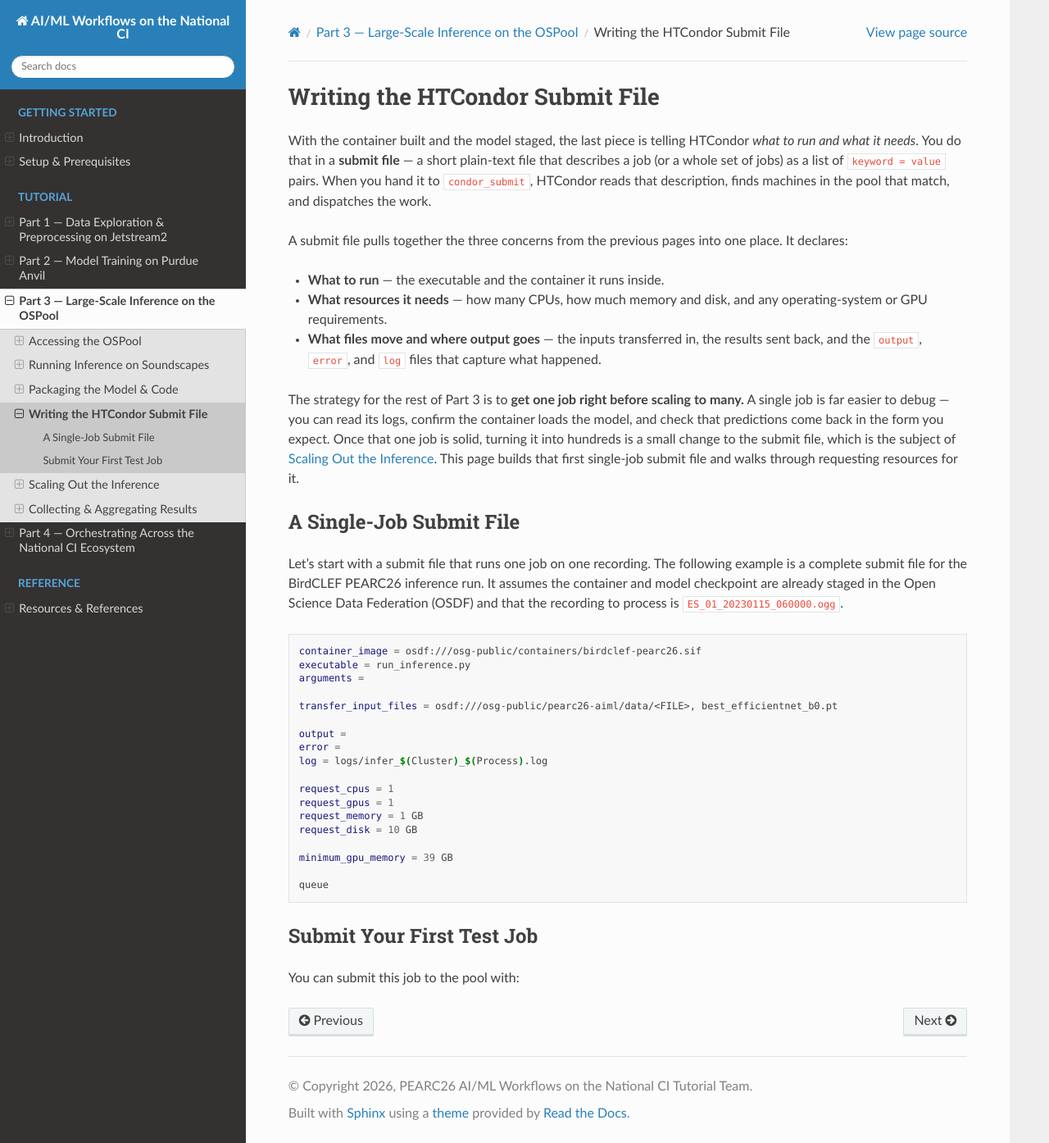
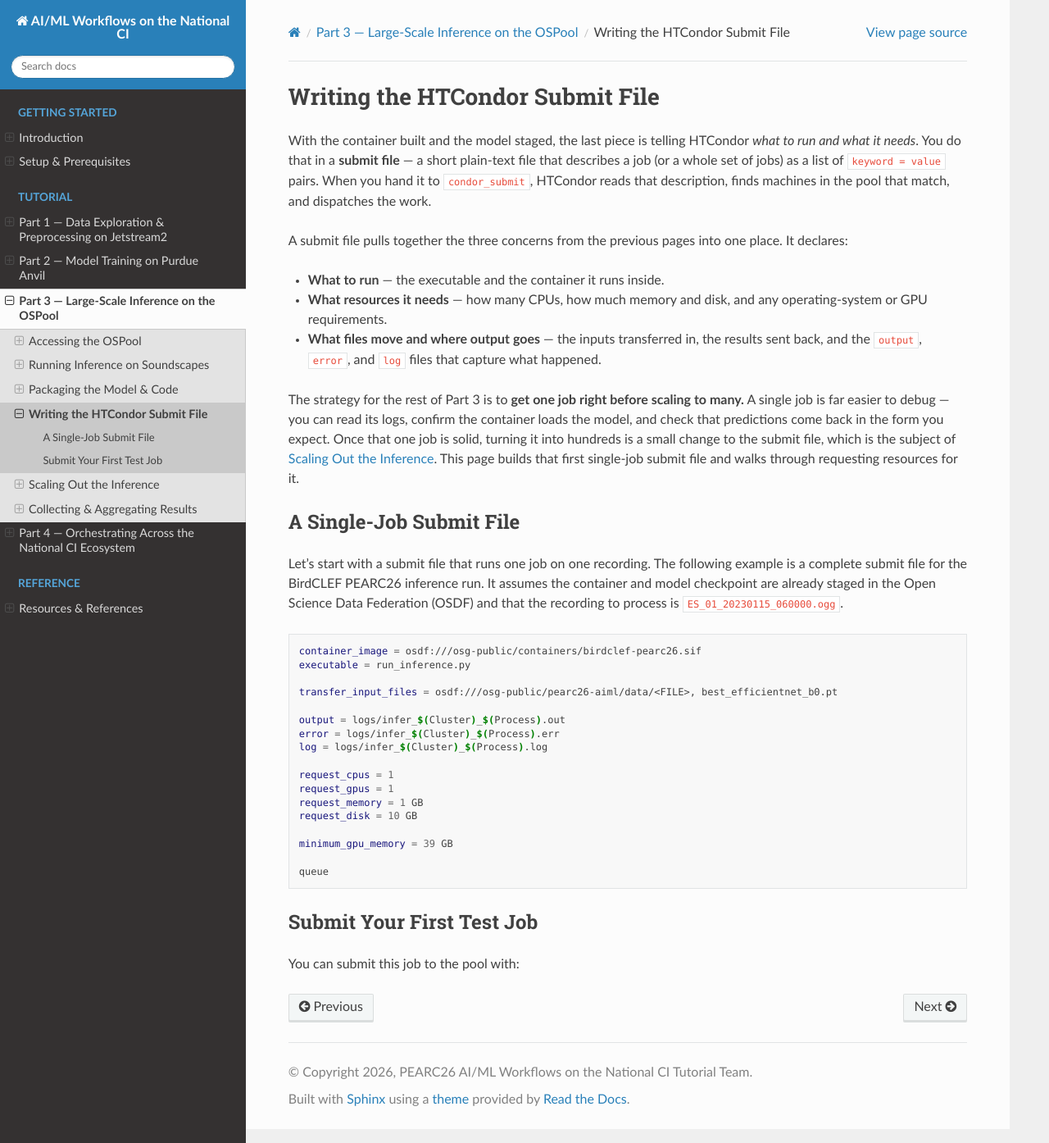
Before and after one commit to dmora127/PEARC26-AIML-on-National-CI, a Sphinx documentation site: the page built from docs/source/part3-ospool/submit-file.rst, in a window 1280 px wide and 1394 px high. Shown: the whole window at 82% size. Built offline with Sphinx 7.4.7 and the Read the Docs theme 3.1.0, drawn with Linux system fonts in a browser that asks for light colours; pages that are not in the unit, such as notebooks, are missing from menus.

Commit message:
refactor submit-file.rst to specify output and error log paths for clarity

```diff
--- a/docs/source/part3-ospool/submit-file.rst
+++ b/docs/source/part3-ospool/submit-file.rst
@@ -36,12 +36,11 @@ Federation (OSDF) and that the recording to process is ``ES_01_20230115_060000.o
 
     container_image = osdf:///osg-public/containers/birdclef-pearc26.sif
     executable = run_inference.py
-    arguments =
 
     transfer_input_files = osdf:///osg-public/pearc26-aiml/data/<FILE>, best_efficientnet_b0.pt
 
-    output =
-    error =
+    output = logs/infer_$(Cluster)_$(Process).out
+    error = logs/infer_$(Cluster)_$(Process).err
     log = logs/infer_$(Cluster)_$(Process).log
 
     request_cpus = 1
```
